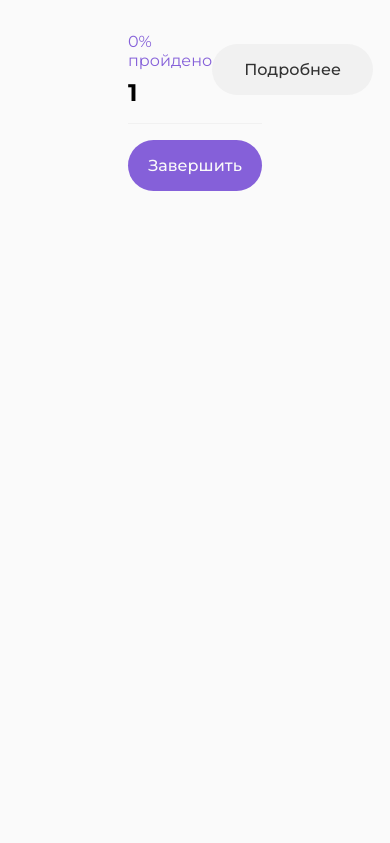
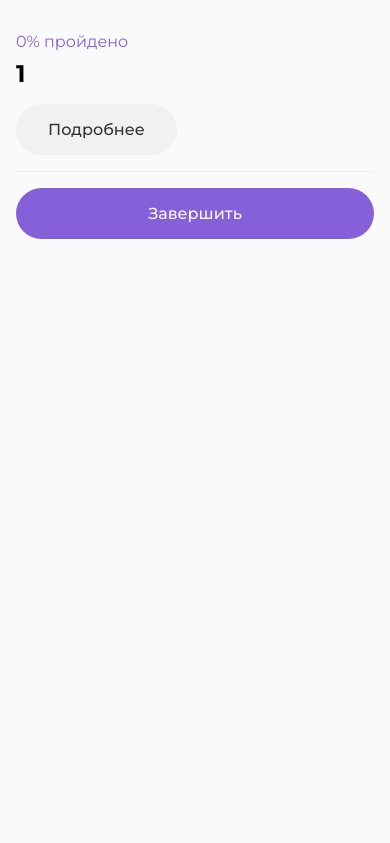
Before and after one commit to asxnah/nori, a PHP site: page /quiz.php?title=1 in a window 390 px wide. Shown: the part 78-921 px from the top of the page. Run offline with PHP 8.4, Linux system fonts and the light colour scheme; data that the repository does not hold is empty.

Commit message:
'quiz' page now adaptive

```diff
--- a/css/quiz.css
+++ b/css/quiz.css
@@ -201,3 +201,27 @@
 
 	border-radius: 4rem;
 }
+
+/* адаптивность */
+
+@media (max-width: 800px) {
+	main {
+		padding: 2rem 1rem;
+	}
+}
+
+@media (max-width: 600px) {
+	#heading {
+		flex-direction: column;
+		align-items: flex-start;
+		gap: 1rem;
+	}
+
+	.answers {
+		grid-template-columns: 1fr;
+	}
+
+	.answers.true_false {
+		gap: 2rem;
+	}
+}
```
